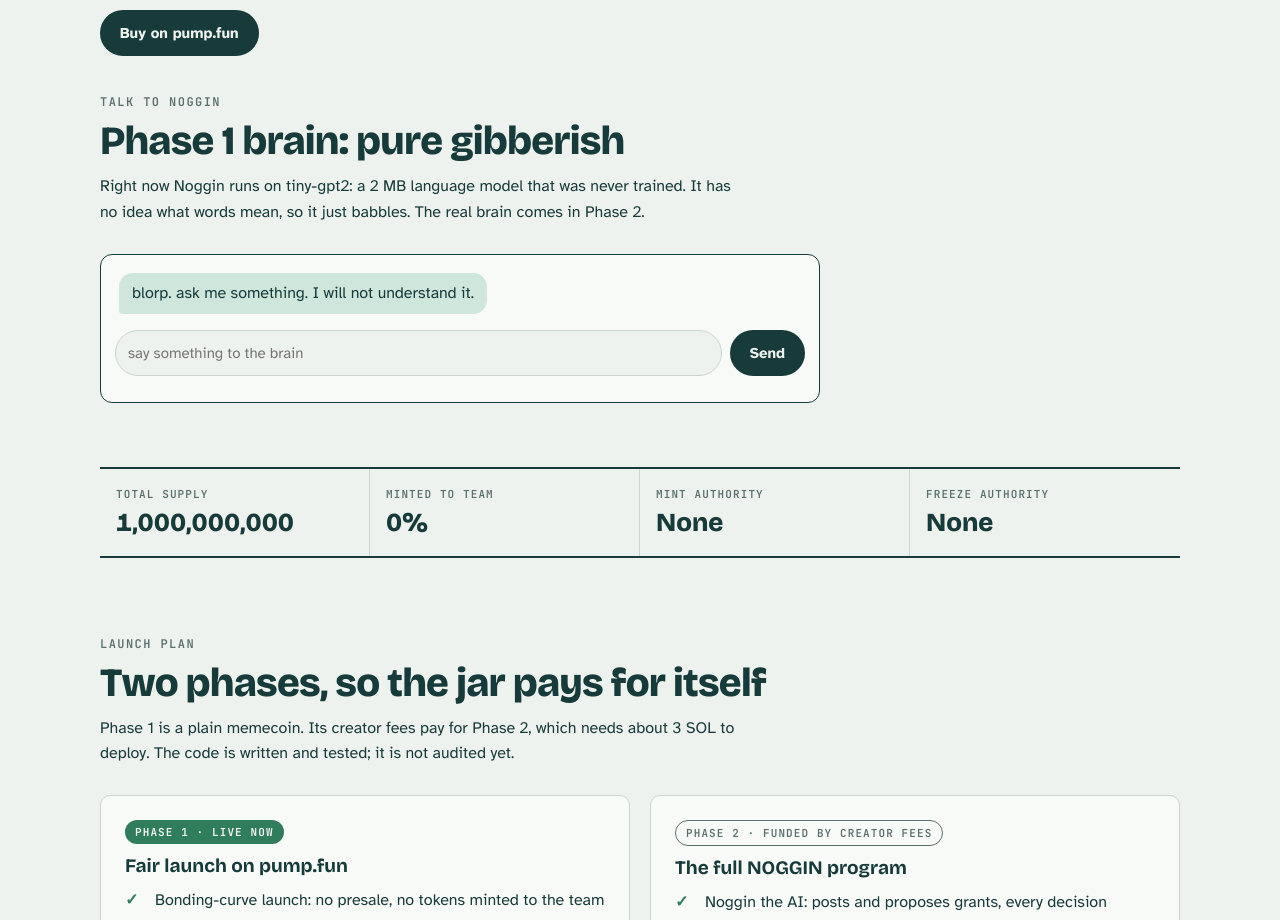
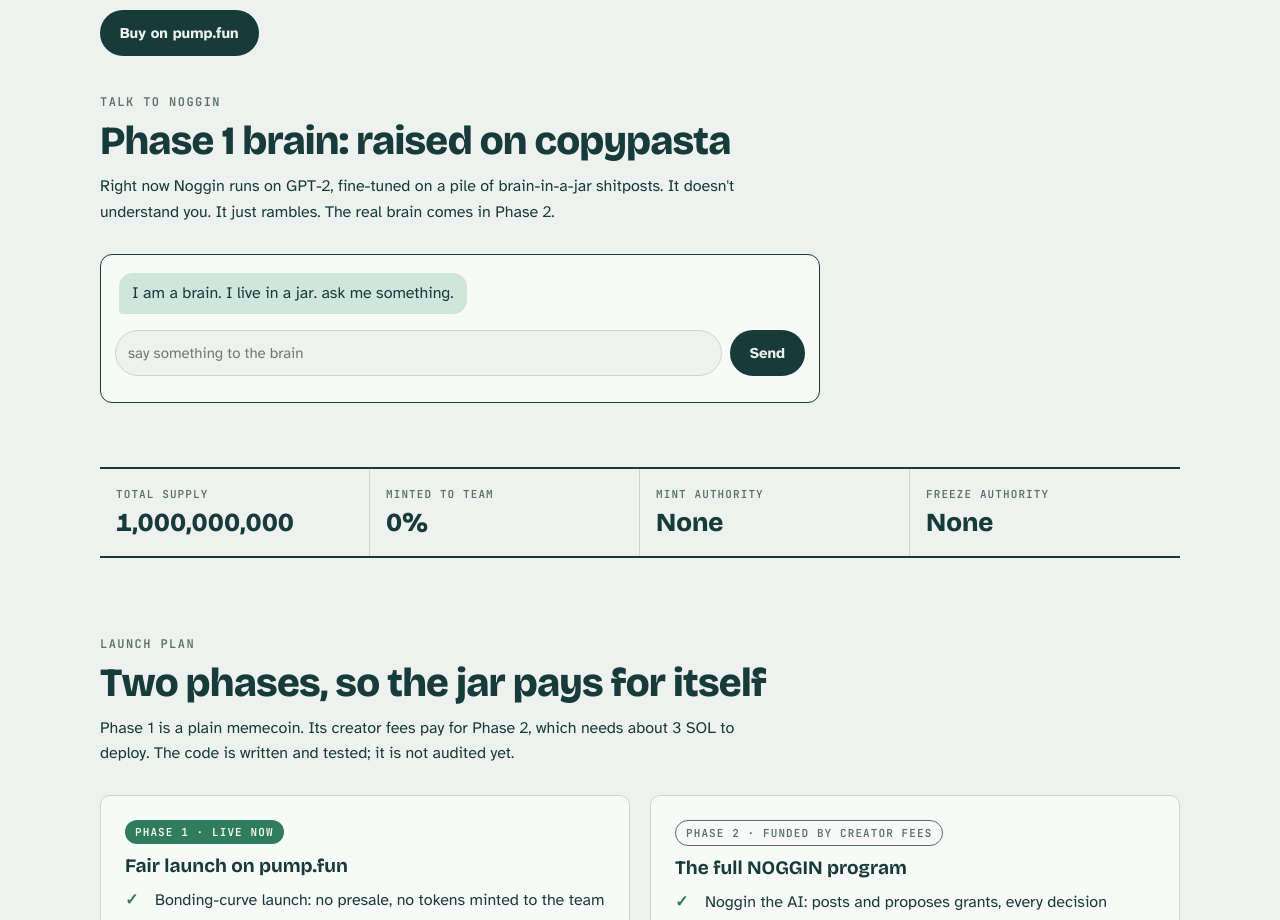
Before and after one commit to alott2223/alott2223.github.io, a plain HTML site: page noggin/index.html in a window 1280 px wide. Shown: the part 784-1704 px from the top of the page. Drawn offline with nearby package versions, Linux system fonts and the light colour scheme.

Commit message:
Noggin: copypasta brain + new tunnel link

```diff
--- a/noggin/index.html
+++ b/noggin/index.html
@@ -196,11 +196,11 @@
   <section id="talk" class="talk" aria-labelledby="talk-h">
     <div class="head">
       <p class="eyebrow">Talk to Noggin</p>
-      <h2 id="talk-h">Phase 1 brain: pure gibberish</h2>
-      <p>Right now Noggin runs on tiny-gpt2: a 2 MB language model that was never trained. It has no idea what words mean, so it just babbles. The real brain comes in Phase 2.</p>
+      <h2 id="talk-h">Phase 1 brain: raised on copypasta</h2>
+      <p>Right now Noggin runs on GPT-2, fine-tuned on a pile of brain-in-a-jar shitposts. It doesn't understand you. It just rambles. The real brain comes in Phase 2.</p>
     </div>
     <div class="chat">
-      <div class="log" id="log" aria-live="polite"><p class="msg bot">blorp. ask me something. I will not understand it.</p></div>
+      <div class="log" id="log" aria-live="polite"><p class="msg bot">I am a brain. I live in a jar. ask me something.</p></div>
       <form class="say" id="say">
         <label for="msg" class="sr">Message</label>
         <input id="msg" type="text" maxlength="200" autocomplete="off" placeholder="say something to the brain">
@@ -374,7 +374,7 @@
   telegram: "",        // e.g. "https://t.me/nogginjar"
   treasuryVault: "",   // your Squads vault address
   logsUrl: "",         // public repo/folder with Noggin's logs
-  brainUrl: "https://perfume-continental-always-captured.trycloudflare.com"         // your Cloudflare tunnel URL for the GPT-2 brain, e.g. "https://xyz.trycloudflare.com"
+  brainUrl: "https://electrical-deferred-blank-links.trycloudflare.com"         // your Cloudflare tunnel URL for the GPT-2 brain, e.g. "https://xyz.trycloudflare.com"
 };
 (function(){
   var log=document.getElementById('log'), form=document.getElementById('say'), input=document.getElementById('msg'), state=document.getElementById('brainState');
```
